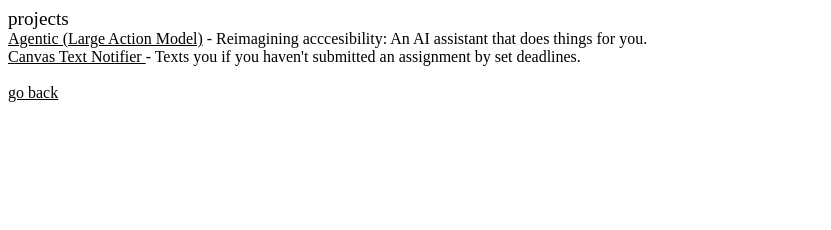
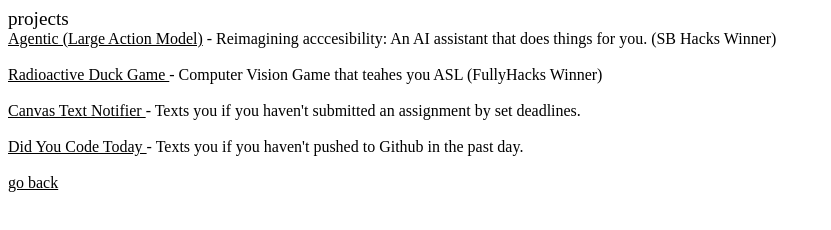
Before and after one commit to smalldrew/smalldrew.github.io, a plain HTML site: page projects.html in a window 1280 px wide. Shown: the whole page, without its empty margins (0-831 px from the left). Drawn offline with Linux system fonts and the light colour scheme.

Commit message:
update projects

```diff
--- a/projects.html
+++ b/projects.html
@@ -13,9 +13,16 @@
 <body>
     <big>projects</big>
     <br>
-    <a href="https://devpost.com/software/agentic"> Agentic (Large Action Model)<a/> - Reimagining acccesibility: An AI assistant that does things for you.
+    <a href="https://devpost.com/software/agentic"> Agentic (Large Action Model)<a/> - Reimagining acccesibility: An AI assistant that does things for you. (SB Hacks Winner)
+    <br>
+    <br>
+    <a href="https://github.com/laurelin60/radioactive-duck-game-client">  Radioactive Duck Game <a/> - Computer Vision Game that teahes you ASL (FullyHacks Winner)
+    <br>
     <br>
     <a href="https://github.com/smalldrew/canvas-notifier"> Canvas Text Notifier <a/> - Texts you if you haven't submitted an assignment by set deadlines.
+    <br>
+    <br>
+    <a href="https://github.com/smalldrew/did-you-code-today"> Did You Code Today <a/> - Texts you if you haven't pushed to Github in the past day.
     <br>
     <br>
     <a href="index.html">go back</a>
```
